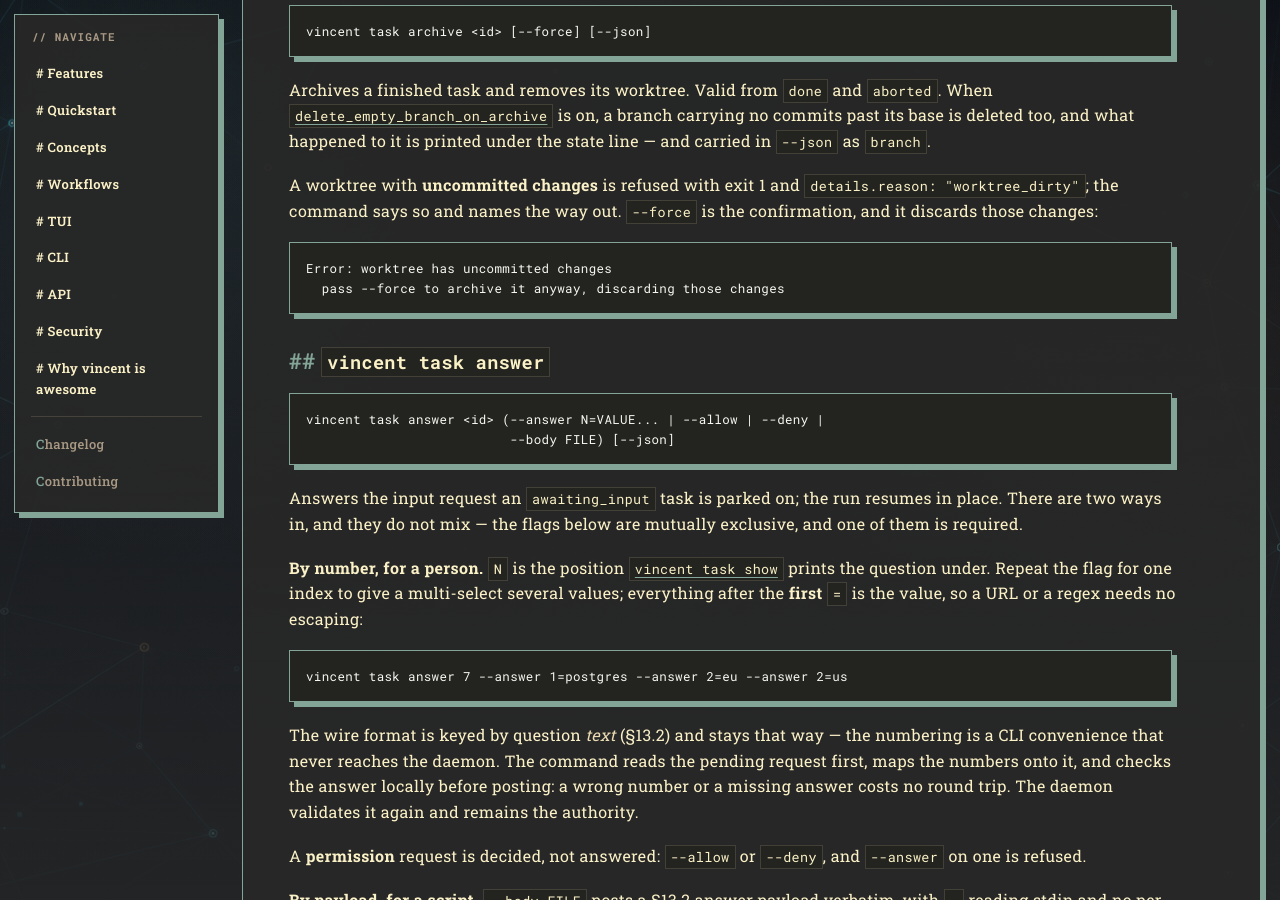
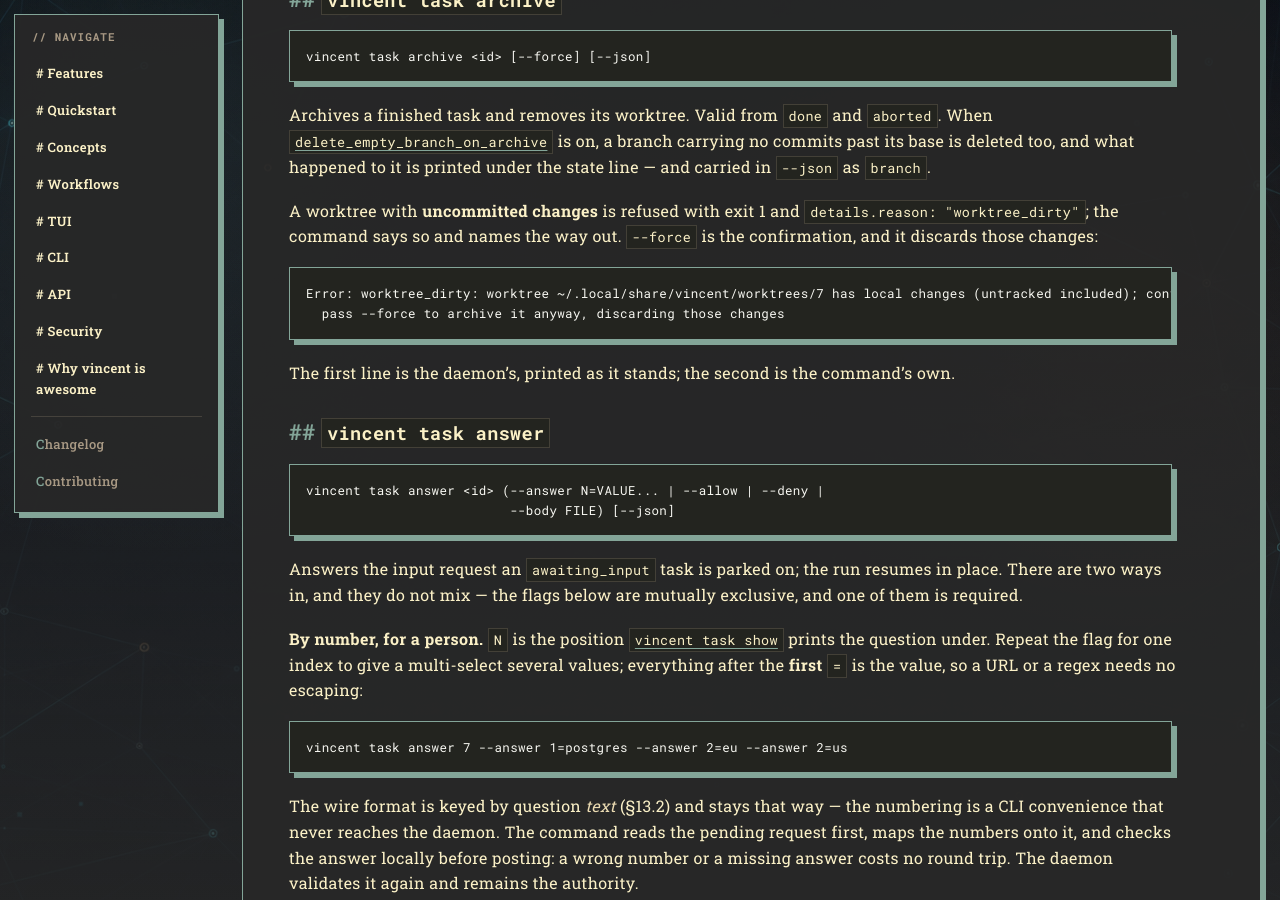
Before and after one commit to lezli01/vincent, a Jekyll site: the page built from docs/reference/cli.md, in a window 1280 px wide and 900 px high, scrolled down 16449 px. Built offline with Jekyll 4.4.1, drawn with Linux system fonts in a browser that asks for light colours; our own code applies the rules of GitHub Pages for plain Markdown files; some of the changed text lies outside the part shown.

Commit message:
docs: correct four claims the new subcommands left false
The audit of task 044's own documentation turned up three invented
facts and one page the change never opened.

`docs/reference/cli.md` said `reject` blocks with reason
`gate_rejected`. There is no such constant: `Reject` records
`ReasonRejected` (`internal/taskrun/actions.go:337`), which is
`rejected`, and `task-lifecycle.md`'s reason table has spelled it that
way all along. The block reasons are derived from the `Reason*`
constants, so an invented one is a broken derivation, not a wording
choice.

The same page's archive refusal was a hand-written frame. The daemon
sends `worktree.Error.Error()` through `writeConflict` unwrapped, and
the CLI prints it after `Error: `, so the real first line carries the
`worktree_dirty:` prefix and the worktree path. Replaced with output
captured from a running daemon, and the two lines are attributed —
the first is the daemon's, the second the command's.

`cli.md` and `scripting.md` both claimed every name in
`available_actions` is a `vincent task <action>` subcommand. It is not:
the API spells an action in snake_case and the tree in kebab-case, so
`follow_up` is `vincent task follow-up` and a script must translate.
`internal/cli/docs_claims_test.go:146` records that mismatch, and the
drift test compares on the CLI's spelling for exactly this reason.

`docs/reference/task-lifecycle.md` was not touched by the change and
was made false by it: it told the reader the CLI had `cancel` and
`follow-up` and nothing else. It now points at the tree, names the
kebab-case rule, and carves out `set priority` — a `PATCH` on the task,
with no subcommand.

````diff
--- a/docs/reference/cli.md
+++ b/docs/reference/cli.md
@@ -540,8 +540,10 @@
 ```
 
 The `actions` row is the daemon's own `available_actions`, so a script reads
-what is legal instead of probing for `409`s. Every name in it is a
-`vincent task <action>` subcommand.
+what is legal instead of probing for `409`s. Every name in it has a
+`vincent task <action>` subcommand, under the tree's spelling: the API says
+`follow_up` where the command is `follow-up`, so a script turning one into the
+other replaces `_` with `-`.
 
 The step table's last two columns are different kinds of thing and should not be
 read as one. `REASON` is vincent's own `failure_reason`, a closed set of
@@ -731,9 +734,12 @@
 `--force` is the confirmation, and it discards those changes:
 
 ```
-Error: worktree has uncommitted changes
+Error: worktree_dirty: worktree ~/.local/share/vincent/worktrees/7 has local changes (untracked included); confirm with force
   pass --force to archive it anyway, discarding those changes
 ```
+
+The first line is the daemon's, printed as it stands; the second is the
+command's own.
 
 ### `vincent task answer`
 
````
Also changed, not shown: other parts of docs/reference/cli.md (+3 -2 lines), docs/guides/scripting.md (+3 -2 lines), docs/reference/task-lifecycle.md (+3 -1 lines).
